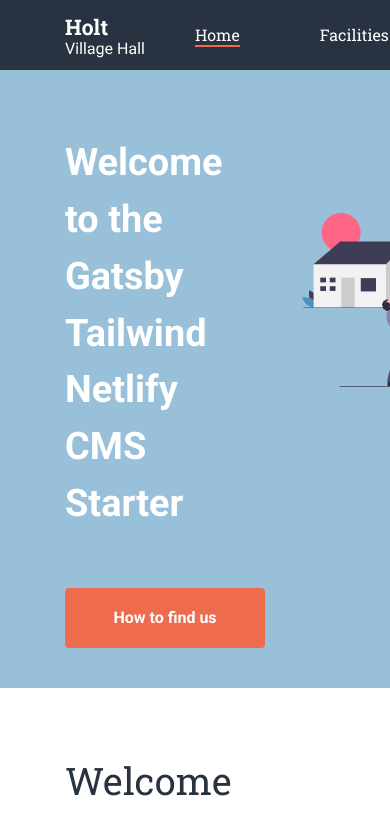
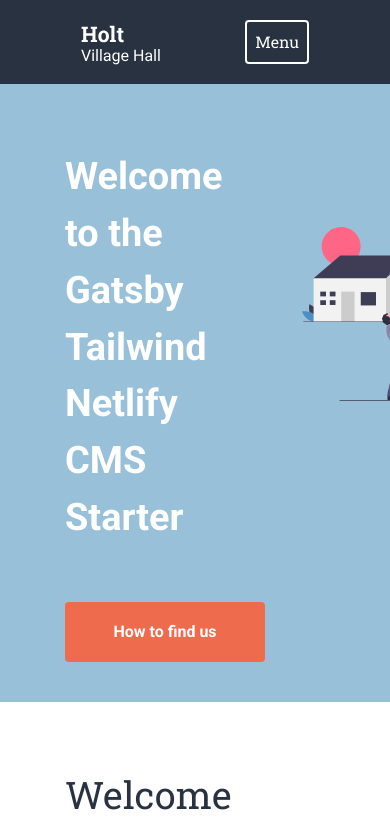
Before and after one commit to dougajmcdonald/gatsby-tailwind-netlify-cms-starter, a Gatsby site: page / in a window 390 px wide. Shown: the top 838 px of the page. Built offline with nearby package versions, Linux system fonts and the light colour scheme; Gatsby itself is replaced by a stand-in of ours.

Commit message:
mobile up the nav

```diff
--- a/src/components/header.js
+++ b/src/components/header.js
@@ -1,23 +1,69 @@
 import { Link } from "gatsby"
-import React from "react"
+import React, { useState } from "react"
 
 import NavLink from "../components/nav-link"
 import Logo from "../svg/logo.svg"
 
-const Header = () => (
-  <header className="bg-secondary font-display flex" style={{ height: `70px` }}>
-    <div className="w-2/3 mx-auto flex items-center justify-between">
+const Header = () => {
+  const [isExpanded, toggleExpansion] = useState(false)
+  const pages = [
+    {
+      route: `/`,
+      text: `Home`
+    },
+    {
+      route: `/facilities`,
+      text: `Facilities`
+    },
+    {
+      route: `/book`,
+      text: `Book`
+    },
+    {
+      route: `/contact-us`,
+      text: `Contact Us`
+    }
+  ]
+  return (
+    <header
+      className="bg-secondary font-display flex"
+      style={{ minHeight: `70px` }}
+    >
+      <div className="w-2/3 mx-auto p-4 flex flex-wrap items-center justify-between">
         <Link to="/">
           <Logo />
         </Link>
-      <nav>
-        <NavLink to="/">Home</NavLink>
-        <NavLink to="/facilities/">Facilities</NavLink>
-        <NavLink to="/book/">Book</NavLink>
-        <NavLink to="/contact-us/">Contact</NavLink>
+        <nav className="hidden md:block">
+          {pages.map(page => (
+            <NavLink key={page.text} to={page.route}>
+              {page.text}
+            </NavLink>
+          ))}
+        </nav>
+        <button
+          className="md:hidden text-white border-white border-2 rounded p-2"
+          onClick={() => toggleExpansion(!isExpanded)}
+        >
+          Menu
+        </button>
+        <nav
+          className={`${
+            isExpanded ? `block` : `hidden`
+          } md:hidden md:flex md:items-center w-full md:w-auto`}
+        >
+          {pages.map(page => (
+            <Link
+              className="block md:inline-block mt-4 md:mt-0 md:ml-6 no-underline text-white"
+              key={page.text}
+              to={page.route}
+            >
+              {page.text}
+            </Link>
+          ))}
         </nav>
       </div>
     </header>
   )
+}
 
 export default Header
--- a/src/components/nav-link.js
+++ b/src/components/nav-link.js
@@ -3,7 +3,7 @@ import React from "react"
 
 const NavLink = ({ to, children }) => (
   <Link
-    className="text-white font-display mr-10 ml-10 leading-loose border-b-2 border-transparent hover:border-white hover:no-underline"
+    className="text-white font-display mr-2 ml-2 lg:ml-10 lg:mr-10 leading-loose border-b-2 border-transparent hover:border-white hover:no-underline"
     activeStyle={{ borderBottom: `2px solid #EE6C4D` }}
     to={to}
   >
```
Lines whose indentation alone changed are shown as unchanged.
